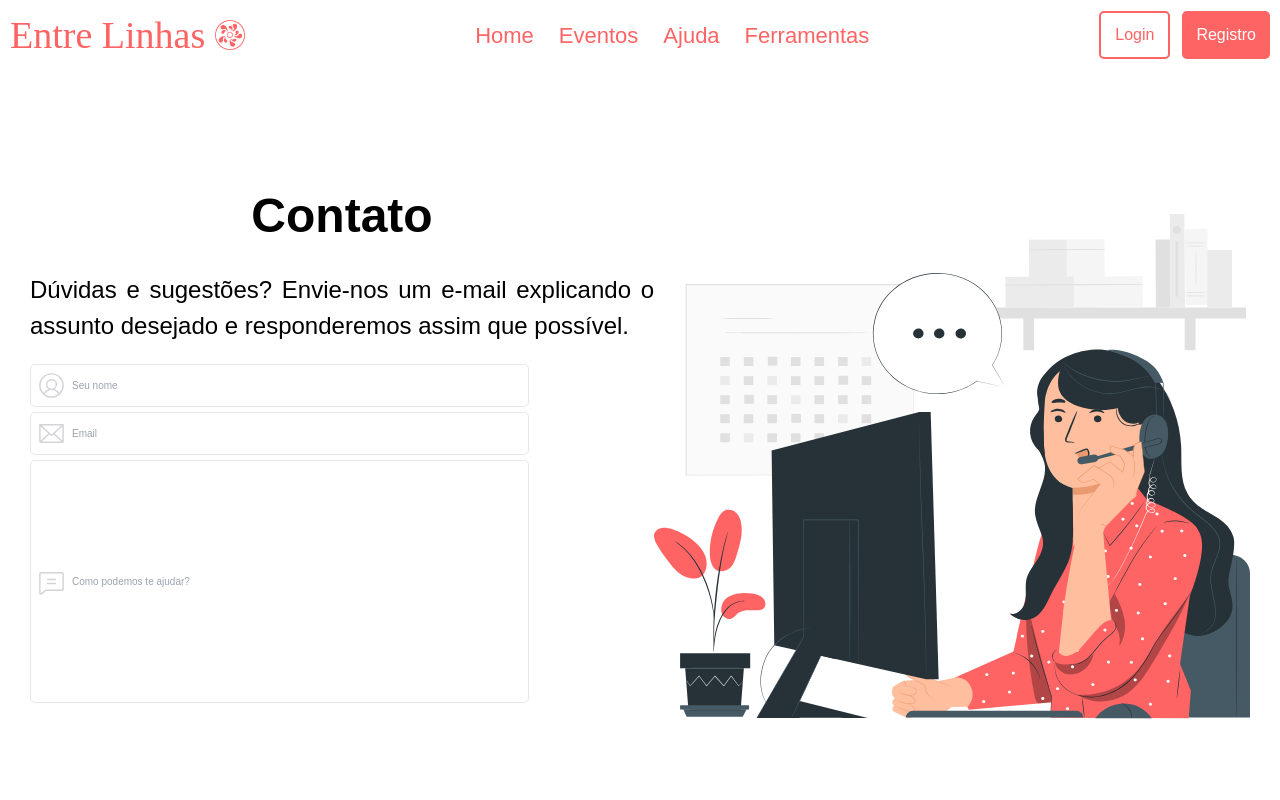
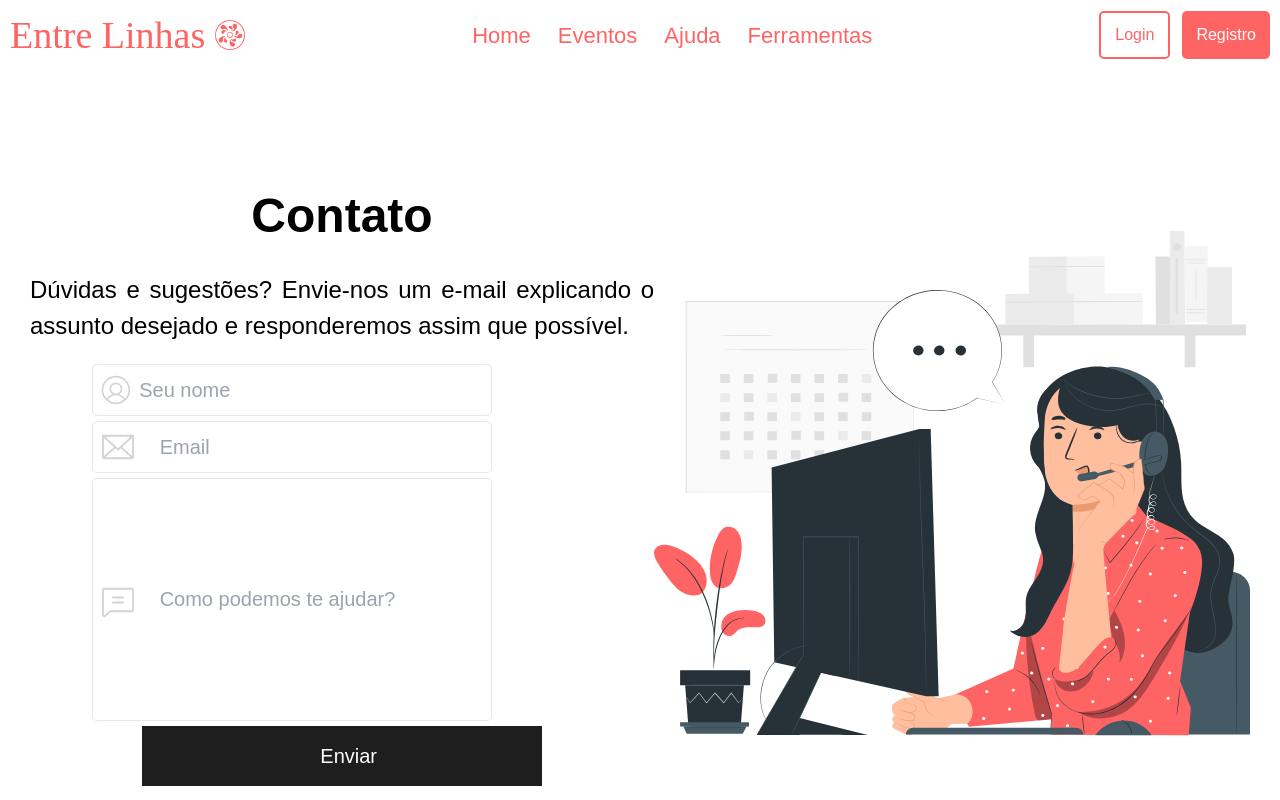
Before and after one commit to Entre-Linhas/front-end, a React (Create React App) app: page /ajuda in a window 1280 px wide. Shown: the top 800 px of the page. Built offline with nearby package versions, Linux system fonts and the light colour scheme.

Commit message:
Atualização front-end
Finalizando a responsividade e produção das outras páginas.

```diff
--- a/src/components/Header.tsx
+++ b/src/components/Header.tsx
@@ -12,19 +12,19 @@ export const Header = () => {
         <img src='/bobina.png' className="min-[220px]:h-[2rem] min-[240px]:h-[2.2rem] min-[320px]:h-[2.8rem] min-[426px]:h-[3rem] min-[600px]:h-[3.rem]"/>
       </div>
 
-      <nav className="flex gap-[25px] font-Nunito font-medium text-[2.2rem] mx-auto text-custom-salmon min-[220px]:hidden min-[900px]:flex text-[2.2rem]">
-        <ul>
+      <nav className=" flex gap-[25px] font-Nunito font-medium text-[2.2rem] mx-auto text-custom-salmon min-[220px]:hidden min-[900px]:flex text-[2.2rem]">
+        <ul className="hover:bg-custom-salmon hover:text-white delay-100 border solid border-transparent rounded">
           <Link to="/">Home</Link>
         </ul>
-        <ul>
+        <ul className="hover:bg-custom-salmon hover:text-white delay-100 border solid border-transparent rounded">
           <Link to="/eventos">Eventos</Link>
         </ul>
-        <ul>
+        <ul className="hover:bg-custom-salmon hover:text-white delay-100 border solid border-transparent rounded">
           <Link to="/ajuda">Ajuda</Link>
         </ul>
-        <ul>
+        <ul className="hover:bg-custom-salmon hover:text-white delay-100 border solid border-transparent rounded">
           <Link to="/ferramentas">Ferramentas</Link>
-        </ul>
+        </ul >
       </nav>
 
       <div className='flex gap-[1.2rem] min-[220px]:hidden min-[900px]:flex'>
--- a/src/pages/Contato.tsx
+++ b/src/pages/Contato.tsx
@@ -17,11 +17,11 @@ return (
         <div className="m-auto">
             <h1 className="font-semibold text-center text-[2.8rem] min-[425px]:text-[3rem] min-[1024px]:text-[4.8rem]">Contato</h1>
             <p className="text-[2.4rem] text-justify max-[375px]:text-center max-[660px]:py-[5rem] min-[660px]:py-[2rem]">Dúvidas e sugestões? Envie-nos um e-mail explicando o assunto desejado e responderemos assim que possível.</p>
-            <div className="flex flex-col gap-2 m-auto">
-                <Input className="min-[220px]: w-full min-[720px]:max-w-[80%]" placeholder="Seu nome" onChange={(e: any) => setEmail(e.target.value)} leftElement={<UserCircle className="mr-2 text-zinc-300" weight="light" size={31} />}/>
-                <Input className="min-[220px]: w-full min-[720px]:max-w-[80%]" placeholder="Email" onChange={(e: any) => setEmail(e.target.value)} leftElement={<Envelope className="mr-2 text-zinc-300" weight="light" size={31} />}/>
-                <Input className="min-[220px]: h-[23.1rem] w-full min-[720px]:max-w-[80%]" placeholder="Como podemos te ajudar?" onChange={(e: any) => setEmail(e.target.value)} leftElement={<ChatText className="mr-2 text-zinc-300" weight="light" size={31} />}/>
-                <button className="bg-[#1E1E1E]] text-white py-[1.5rem] px-[17.8rem]">Enviar</button>
+            <div className="flex flex-col gap-2 m-auto max-w-[80%]">
+                <Input className="m-auto min-[220px]:w-full text-[2rem]" placeholder="Seu nome" onChange={(e: any) => setEmail(e.target.value)} leftElement={<UserCircle className="mr-2 text-zinc-300" weight="light" size={40} />}/>
+                <Input className="m-auto min-[220px]:w-full min-[720px]:max-w-[80%] text-[2rem]" placeholder="Email" onChange={(e: any) => setEmail(e.target.value)} leftElement={<Envelope className="mr-2 text-zinc-300" weight="light" size={40} />}/>
+                <Input className="m-auto min-[220px]:h-[23.1rem] min-[220px]:w-full min-[720px]:max-w-[80%] text-[2rem]" placeholder="Como podemos te ajudar?" onChange={(e: any) => setEmail(e.target.value)} leftElement={<ChatText className="mr-2 text-zinc-300" weight="light" size={40} />}/>
+                <button className="m-auto text-center min-[220px]: w-full min-[720px]:max-w-[80%] bg-[#1E1E1E] text-white py-[1.5rem] px-[17.8rem] text-[2rem]">Enviar</button>
             </div>
         </div>
         <img src="/Contato.svg" className="max-[1340px]:max-w-[60rem] max-[1170px]:max-w-[55rem] max-[1100px]:max-w-[48rem] max-[1023px]:max-w-[100%] max-[1023px]:m-auto "/>
--- /dev/null
+++ b/src/pages/Sobre.tsx
@@ -0,0 +1,16 @@
+import { Header } from "../components/Header";
+import { Footer } from "../components/Footer";
+
+export default function Sobre() {
+return (
+
+    <>
+        <Header />
+        <img src=""/>
+        <div className="bg-black">
+
+        </div>
+        <Footer />
+    </>
+)
+}
--- a/src/routes/Router.tsx
+++ b/src/routes/Router.tsx
@@ -5,6 +5,7 @@ import SignUp from "../pages/SignUp";
 import Ferramentas from "../pages/Ferramentas";
 import Eventos from "../pages/Eventos";
 import Contato from "../pages/Contato";
+import Sobre from "../pages/Sobre";
 
 export default function Router() {
   return (
@@ -17,6 +18,7 @@ export default function Router() {
         <Route path="/eventos" element={<Eventos />} />
         <Route path="/contato" element={<Contato />} />
         <Route path="/ajuda" element={<Contato />} />
+        <Route path="/sobre" element={<Sobre />} />
       </Routes>
     </BrowserRouter>
   );
```
